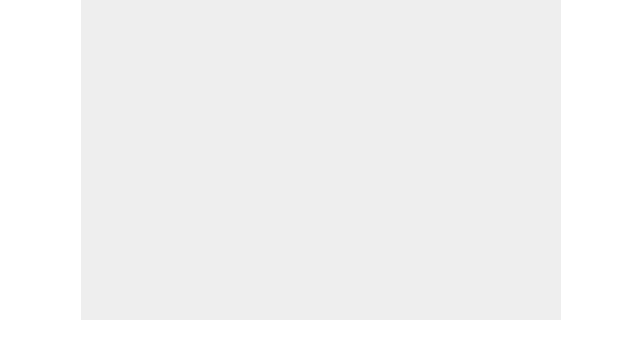
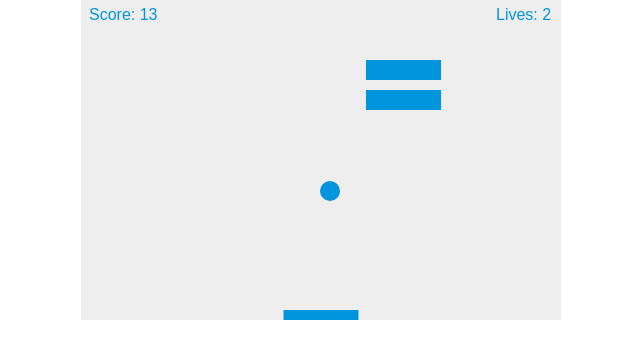
Before and after one commit to tamarlehmann/2D-Breakout-Game, a plain HTML site: page index.html in a window 1280 px wide. Shown: the whole page, without its empty margins (319-959 px from the left). Drawn offline with Linux system fonts and the light colour scheme.

Commit message:
Completed 2D breakout game

```diff
--- /dev/null
+++ b/css/main.css
@@ -0,0 +1,9 @@
+* { padding: 0; margin: 0; }
+
+canvas { background: #eee; display: block; margin: 0 auto;}
+
+.score {
+  font-size: 30px;
+  margin-top: 30px;
+  padding-left: 570px;
+}
--- a/index.html
+++ b/index.html
@@ -3,45 +3,21 @@
   <head>
     <meta charset="utf-8">
     <title>2D Breakout Game</title>
-    <style>
-      * { padding: 0; margin: 0; }
-      canvas { background: #eee; display: block; margin: 0 auto;}
-    </style>
+
+    <link rel="stylesheet" href="./css/main.css">
+
   </head>
   <body>
 
     <canvas id="myCanvas" width="480" height="320"></canvas>
+    <div class="score"></div>
 
-    <script>
-    // storing a reference to the canvas element to a canvas variable.
-      var canvas = document.getElementById("myCanvas");
-      // creating ctx variable to store 2D rendering context- use this to paint on the canvas.
-      var ctx = canvas.getContext("2d");
+    <script src="./js/canvas.js"></script>
+    <script src="./js/ballLogic.js"></script>
 
-      // starting positions for the ball, bottom centre.
-      var x = canvas.width/2
-      var y = canvas.height-30
+    <script src="./js/paddleLogic.js"></script>
+    <script src="./js/bricks.js"></script>
+    <script src="./js/gameLogic.js"></script>
 
-      var dx = 2;
-      var dy = -2;
-
-      function draw() {
-        ctx.clearRect(0, 0, canvas.width, canvas.height);
-        drawBall();
-        x += dx;
-        y += dy;
-      }
-
-      function drawBall() {
-        ctx.beginPath();
-        ctx.arc(x, y, 10, 0, Math.PI*2);
-        ctx.fillStyle = "#0095DD";
-        ctx.fill();
-        ctx.closePath();
-      }
-
-      setInterval(draw, 10);
-
-    </script>
   </body>
 </html>
--- /dev/null
+++ b/js/ballLogic.js
@@ -0,0 +1,71 @@
+// starting positions for the ball, bottom centre.
+var x = canvas.width/2
+var y = canvas.height-30
+
+// position of movement
+var dx = 2;
+var dy = -2;
+
+// ball radius
+var ballRadius = 10;
+
+function drawBall() {
+  ctx.beginPath();
+  ctx.arc(x, y, ballRadius, 0, Math.PI*2);
+  ctx.fillStyle = "#0095DD";
+  ctx.fill();
+  ctx.closePath();
+}
+
+function draw() {
+  ctx.clearRect(0, 0, canvas.width, canvas.height);
+
+  drawBricks();
+  drawBall();
+  drawPaddle();
+  drawScore();
+  drawLives();
+
+  // if ball hits the sides change to the opposite direction
+  if(x + dx > canvas.width-ballRadius || x + dx < ballRadius) {
+    dx = -dx;
+  }
+
+  // if ball hits the top change to the opposite direction, if ball hits paddle, change direction, if ball hits botttom not paddle alert game over.
+  if(y + dy < ballRadius) {
+    dy = -dy;
+  } else if(y + dy > canvas.height-ballRadius) {
+    if(x > paddleX && x < paddleX + paddleWidth) {
+      dy = -dy;
+    }
+    else {
+      lives--;
+      if (!lives) {
+        alert("GAME OVER");
+        document.location.reload();
+      }
+      else {
+        x = canvas.width/2;
+        y = canvas.height-30;
+        dx = 3;
+        dy = -3;
+        paddleX = (canvas.width-paddleWidth)/2;
+      }
+    }
+  }
+
+  collisionLogic();
+
+  x += dx;
+  y += dy;
+
+  // if right/left pressed and paddle is within canvas boundaries
+  if(rightPressed && paddleX < canvas.width-paddleWidth) {
+    paddleX += 7;
+    }
+    else if(leftPressed && paddleX > 0) {
+      paddleX -= 7;
+    }
+  }
+
+setInterval(draw, 10);
--- /dev/null
+++ b/js/bricks.js
@@ -0,0 +1,35 @@
+
+var brickRowCount = 3;
+var brickColumnCount = 5;
+var brickWidth = 75;
+var brickHeight = 20;
+var brickPadding = 10;
+var brickOffsetTop = 30;
+var brickOffsetLeft = 30
+
+var bricks = []
+
+for (c = 0; c < brickColumnCount; c++) {
+  bricks[c] = [];
+  for(r = 0; r < brickRowCount; r++) {
+    bricks[c][r] = { x: 0, y: 0, status: 1}
+  }
+}
+
+function drawBricks() {
+  for(c = 0; c < brickColumnCount; c++) {
+    for(r = 0; r < brickRowCount; r++) {
+      if(bricks[c][r].status == 1) {
+        var brickX = (c*(brickWidth+brickPadding))+brickOffsetLeft;
+        var brickY = (r*(brickHeight+brickPadding))+brickOffsetTop;
+        bricks[c][r].x = brickX;
+        bricks[c][r].y = brickY;
+        ctx.beginPath();
+        ctx.rect(brickX, brickY, brickWidth, brickHeight)
+        ctx.fillStyle = "#0095DD";
+        ctx.fill();
+        ctx.closePath();
+      }
+    }
+  }
+}
--- /dev/null
+++ b/js/canvas.js
@@ -0,0 +1,5 @@
+// storing a reference to the canvas element to a canvas variable.
+var canvas = document.getElementById("myCanvas");
+
+// creating ctx variable to store 2D rendering context- use this to paint on the canvas.
+var ctx = canvas.getContext("2d");
--- /dev/null
+++ b/js/gameLogic.js
@@ -0,0 +1,34 @@
+var score = 0
+
+var lives = 3;
+
+function drawScore() {
+  ctx.font = "16px Arial";
+  ctx.fillStyle = "#0095DD";
+  ctx.fillText("Score: "+score, 8, 20);
+}
+
+function drawLives() {
+    ctx.font = "16px Arial";
+    ctx.fillStyle = "#0095DD";
+    ctx.fillText("Lives: "+lives, canvas.width-65, 20);
+}
+
+function collisionLogic() {
+  for(c = 0; c < brickColumnCount; c++) {
+    for(r = 0; r < brickRowCount; r++) {
+      var b = bricks[c][r]
+       if (b.status == 1) {
+        if(x > b.x && x < b.x+brickWidth && y > b.y && y < b.y+brickHeight) {
+          b.status = 0;
+          dy = -dy;
+          score++
+          if (score == brickRowCount*brickColumnCount) {
+            alert("CONGRATULATIONS, YOU WIN");
+            document.location.reload();
+          }
+        }
+      }
+    }
+  }
+}
--- /dev/null
+++ b/js/paddleLogic.js
@@ -0,0 +1,45 @@
+// paddle declaration
+var paddleHeight = 10;
+var paddleWidth = 75;
+var paddleX = (canvas.width-paddleWidth)/2;
+
+// keyboard control for paddle
+var rightPressed = false;
+var leftPressed = false;
+
+function drawPaddle() {
+  ctx.beginPath();
+  ctx.rect(paddleX, canvas.height-paddleHeight, paddleWidth, paddleHeight);
+  ctx.fillStyle = "#0095DD";
+  ctx.fill();
+  ctx.closePath();
+}
+
+document.addEventListener("keydown", keyDownHandler, false);
+document.addEventListener("keyup", keyUpHandler, false);
+document.addEventListener("mousemove", mouseMoveHandler, false);
+
+function keyDownHandler(e) {
+  if(e.keyCode == 39) {
+      rightPressed = true;
+  }
+  else if(e.keyCode == 37) {
+      leftPressed = true;
+  }
+}
+
+function keyUpHandler(e) {
+    if(e.keyCode == 39) {
+        rightPressed = false;
+    }
+    else if(e.keyCode == 37) {
+        leftPressed = false;
+    }
+}
+
+function mouseMoveHandler(e) {
+    var relativeX = e.clientX - canvas.offsetLeft;
+    if(relativeX > 0 && relativeX < canvas.width) {
+        paddleX = relativeX - paddleWidth/2;
+    }
+}
```
